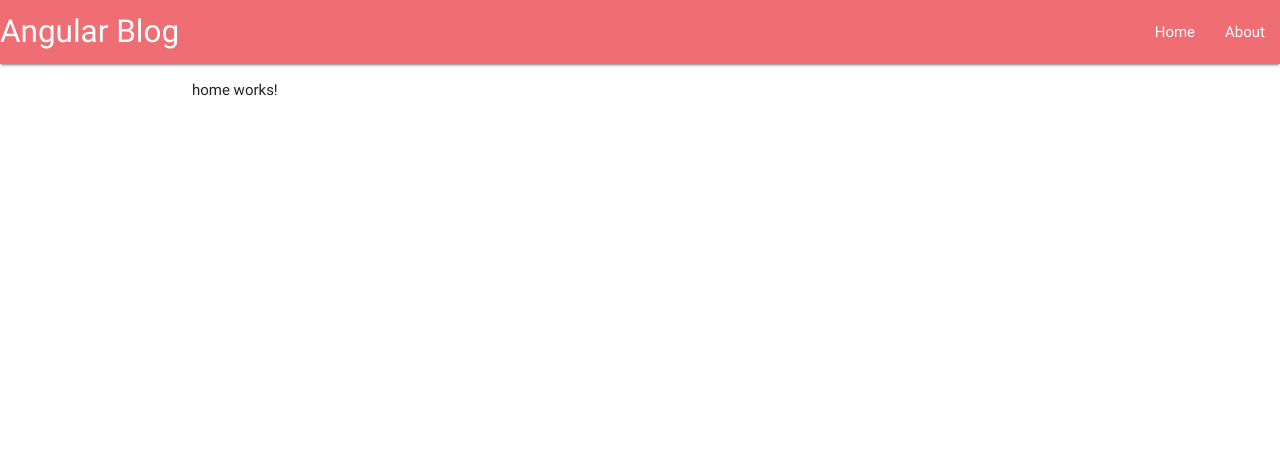
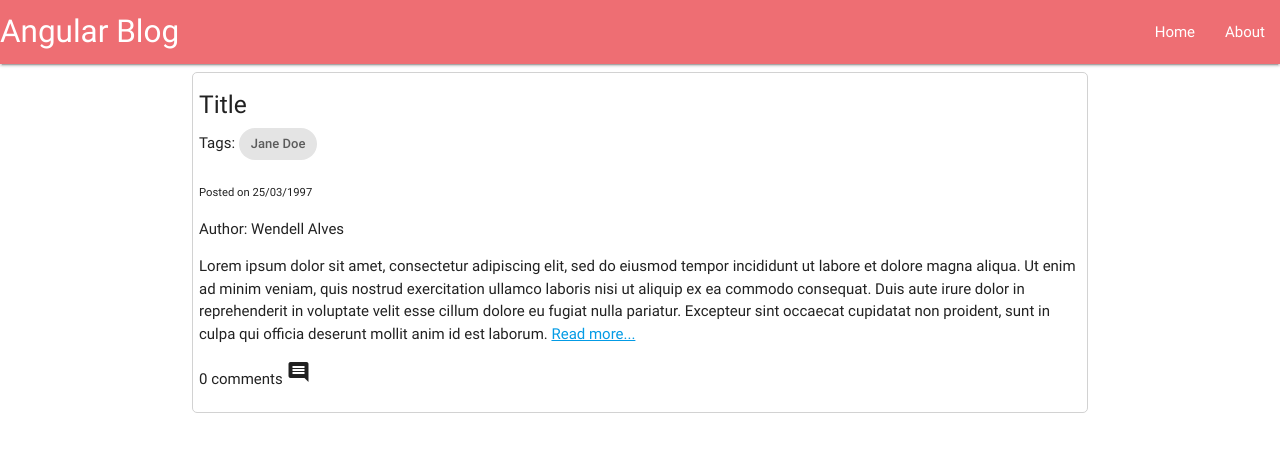
Before and after one commit to wen-dell/angular-blog, an Angular app: page /home in a window 1280 px wide. Shown: the top 452 px of the page. Built offline with nearby package versions, Linux system fonts and the light colour scheme.

Commit message:
Add style to posts

```diff
--- a/src/app/home/home.component.css
+++ b/src/app/home/home.component.css
@@ -0,0 +1,10 @@
+div.post-container {
+    border: 1px solid #d2d2d2;
+    border-radius: 5px;
+    padding: 6px;
+    margin: 8px 0;
+}
+
+div.post-message a {
+    text-decoration: underline;
+}
--- a/src/app/home/home.component.html
+++ b/src/app/home/home.component.html
@@ -1,3 +1,21 @@
-<p>
-  home works!
-</p>
+<div class="post-container">
+  <h5>Title</h5>
+  Tags:
+  <div class="chip">
+    Jane Doe
+  </div>
+  <p>
+    <small>Posted on 25/03/1997</small>
+  </p>
+  <p>Author: Wendell Alves</p>
+  <div class="post-message">
+    <p>
+      Lorem ipsum dolor sit amet, consectetur adipiscing elit, sed do eiusmod tempor incididunt ut labore et dolore magna aliqua.
+      Ut enim ad minim veniam, quis nostrud exercitation ullamco laboris nisi ut aliquip ex ea commodo consequat. Duis aute
+      irure dolor in reprehenderit in voluptate velit esse cillum dolore eu fugiat nulla pariatur. Excepteur sint occaecat
+      cupidatat non proident, sunt in culpa qui officia deserunt mollit anim id est laborum.
+      <a>Read more...</a>
+    </p>
+    <p>0 comments <i class="material-icons">comment</i></p>
+  </div>
+</div>
```
